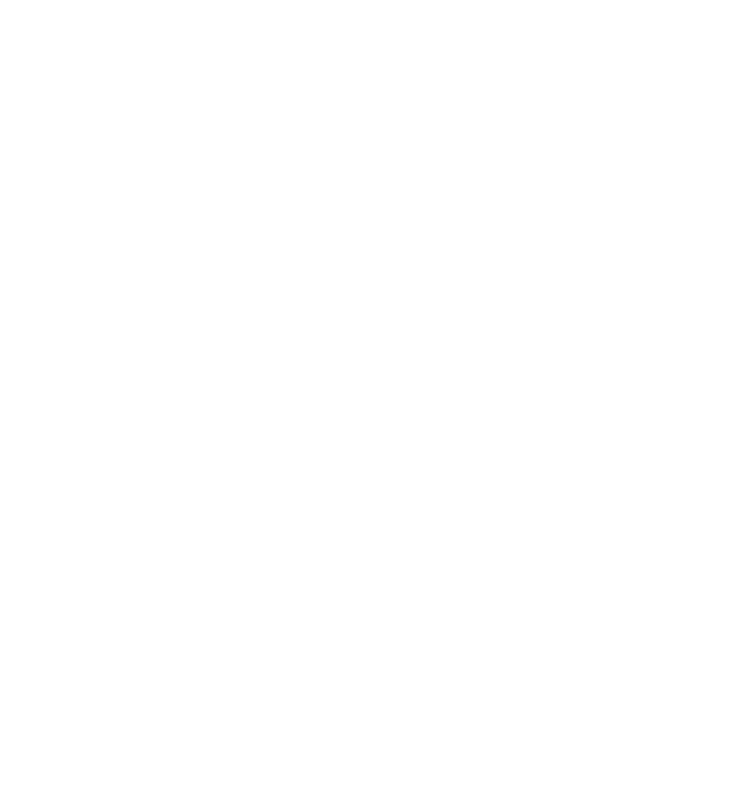
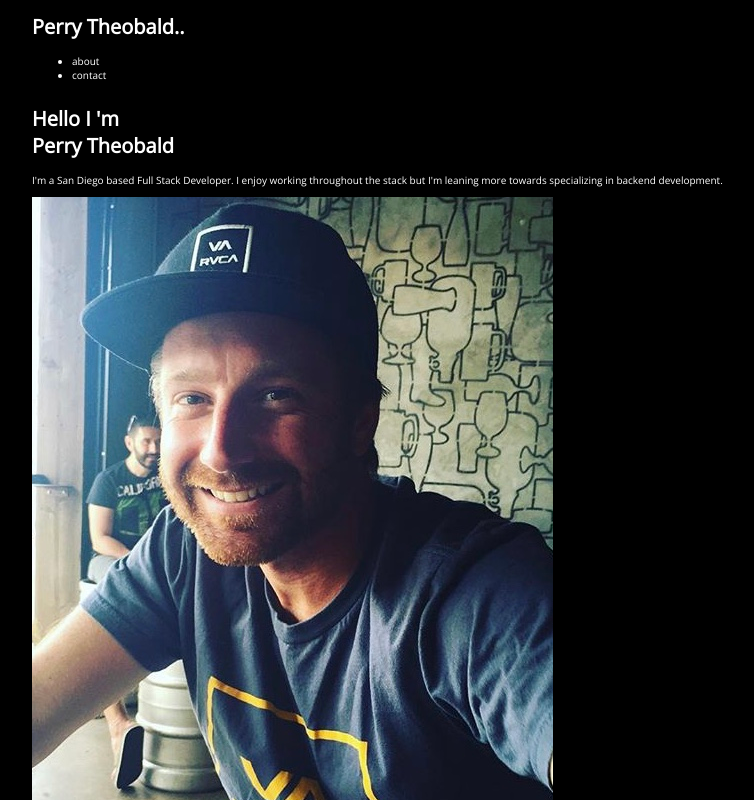
Before and after one commit to perrytjr/reactportfolio, a React (Create React App) app: page / in a window 1280 px wide. Shown: the top 800 px of the page, without its empty margins (96-850 px from the left). Built offline with nearby package versions, Linux system fonts and the light colour scheme; the HTML template or start-up script is replaced by a standard one.

Commit message:
pages are working, now have to add project jpgs for the project section and then stylize

```diff
--- a/public/index.html
+++ b/public/index.html
@@ -9,10 +9,6 @@
       name="description"
       content="Web site created using create-react-app"
     />
-    <link
-    href="https://maxcdn.bootstrapcdn.com/font-awesome/4.7.0/css/font-awesome.min.css"
-    rel="stylesheet"/>
-    <link rel="stylesheet" href="https://stackpath.bootstrapcdn.com/bootstrap/4.5.0/css/bootstrap.min.css">
     <link rel="apple-touch-icon" href="%PUBLIC_URL%/logo192.png" />
     <!--
       manifest.json provides metadata used when your web app is installed on a
--- a/src/App.css
+++ b/src/App.css
@@ -1,6 +1,27 @@
+@import url('https://fonts.googleapis.com/css?family=Montserrat:700|Open+Sans&display=swap');
+
+body{
+  display: flex;
+  align-content: center;
+  justify-content: center;
+  background: black;
+  font-size: 10px;
+  font-family: 'Open Sans';
+  color: white;
+}
 .App {
-  text-align: center;
+  height: 100vh;
+  width: 80vw;
+  display: flex;
+  flex-direction: column;
 }
+
+a{
+    text-decoration: none;
+    color: white;
+}
+
+
 
 .App-logo {
   height: 40vmin;
--- a/src/App.js
+++ b/src/App.js
@@ -2,7 +2,7 @@
 import './App.css';
 import {BrowserRouter, Switch, Route} from 'react-router-dom'
 import About from './components/About';
-// import Landing from './components/Landing';
+import Landing from './components/Landing';
 
 function App() {
   return (
@@ -12,7 +12,7 @@
         <About></About>
         </Route>
         <Route path="/" exact>
-        {/* <Landing></Landing> */}
+        <Landing></Landing>
         </Route>
       </Switch>
     </BrowserRouter>
--- a/src/components/Landing.js
+++ b/src/components/Landing.js
@@ -1,18 +1,18 @@
-// import React from 'react';
-// import Header from './header'
-// import Home from './home';
-// import Work from './Work';
-// import Contact from './Contact';
+import React from 'react';
+import Header from './header'
+import Home from './home';
+import Work from './Work';
+import Contact from './Contact';
 
-// import data from './data';
+import data from './data';
 
-// const Landing = ()=>{
-//     return(<div className="App">
-//     <Header name={data.name} contactEmail = {data.contactEmail}></Header>
-//       <Home name={data.landingPageName} paragraph = {data.landingPagePara} authorImage={data.landingPageImage}></Home>
-//       <Work projects={data.projects}></Work>
-//       <Contact contactEmail = {data.contactEmail} contactPara= {data.contactPara} socialLinks = {data.social}></Contact>
-//     </div>)
-// }
+const Landing = ()=>{
+    return(<div className="App">
+    <Header name={data.name} contactEmail = {data.contactEmail}></Header>
+      <Home name={data.landingPageName} paragraph = {data.landingPagePara} authorImage={data.landingPageImage}></Home>
+      <Work projects={data.projects}></Work>
+      <Contact contactEmail = {data.contactEmail} contactPara= {data.contactPara} socialLinks = {data.social}></Contact>
+    </div>)
+}
 
-// export default Landing
+export default Landing
--- a/src/components/Work.js
+++ b/src/components/Work.js
@@ -0,0 +1,25 @@
+import React from 'react';
+
+const Work = ({projects}) =>{
+    return(
+        <div className="work_container">
+            <h1>Projects.</h1>
+            <div className="projects_container">
+                {projects.map((project)=>(
+                <div key={project.id} className="project">
+                    <div className="image">
+                        <a href={project.url}>
+                            <img src={project.imageSrc} alt={project.title}></img>
+                        </a>
+                    </div>
+                    <div className="title">
+                        {project.title}
+                    </div>
+                </div>
+                ))}
+            </div>
+        </div>
+    )
+}
+
+export default Work
--- a/src/components/data.js
+++ b/src/components/data.js
@@ -1,6 +1,4 @@
 export default {
-
-
 
     name: "Perry Theobald.",
 
--- a/src/components/home.js
+++ b/src/components/home.js
@@ -1,5 +1,22 @@
-const Home = () =>{
+import React from 'react';
 
+const Home = ({name, paragraph, authorImage})=>{
 
+    return(
+    <div>
+        <div className="home_container">
+            <div className="home_head_wrapper">
+            < h1 > Hello I 'm <br></br> <span>{name}</span></h1>
+            <p>{paragraph}</p>
+            </div>
+            <div className="image_container">
+                <img src={authorImage} alt="Author"></img>
+                <div className="bg"></div>
+            </div>
+
+        </div>
+    </div>
+    )
 }
+
 export default Home;
```
